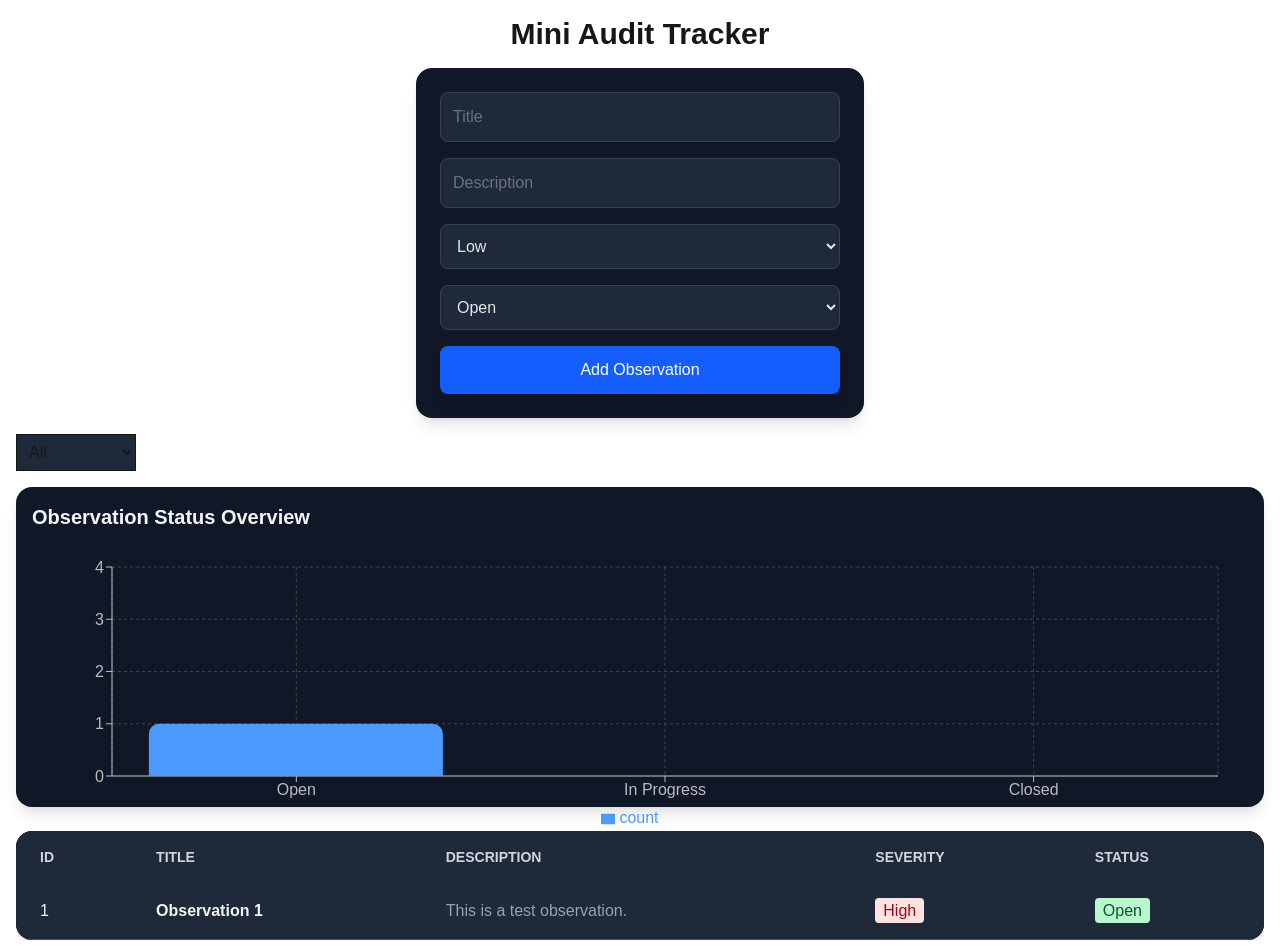
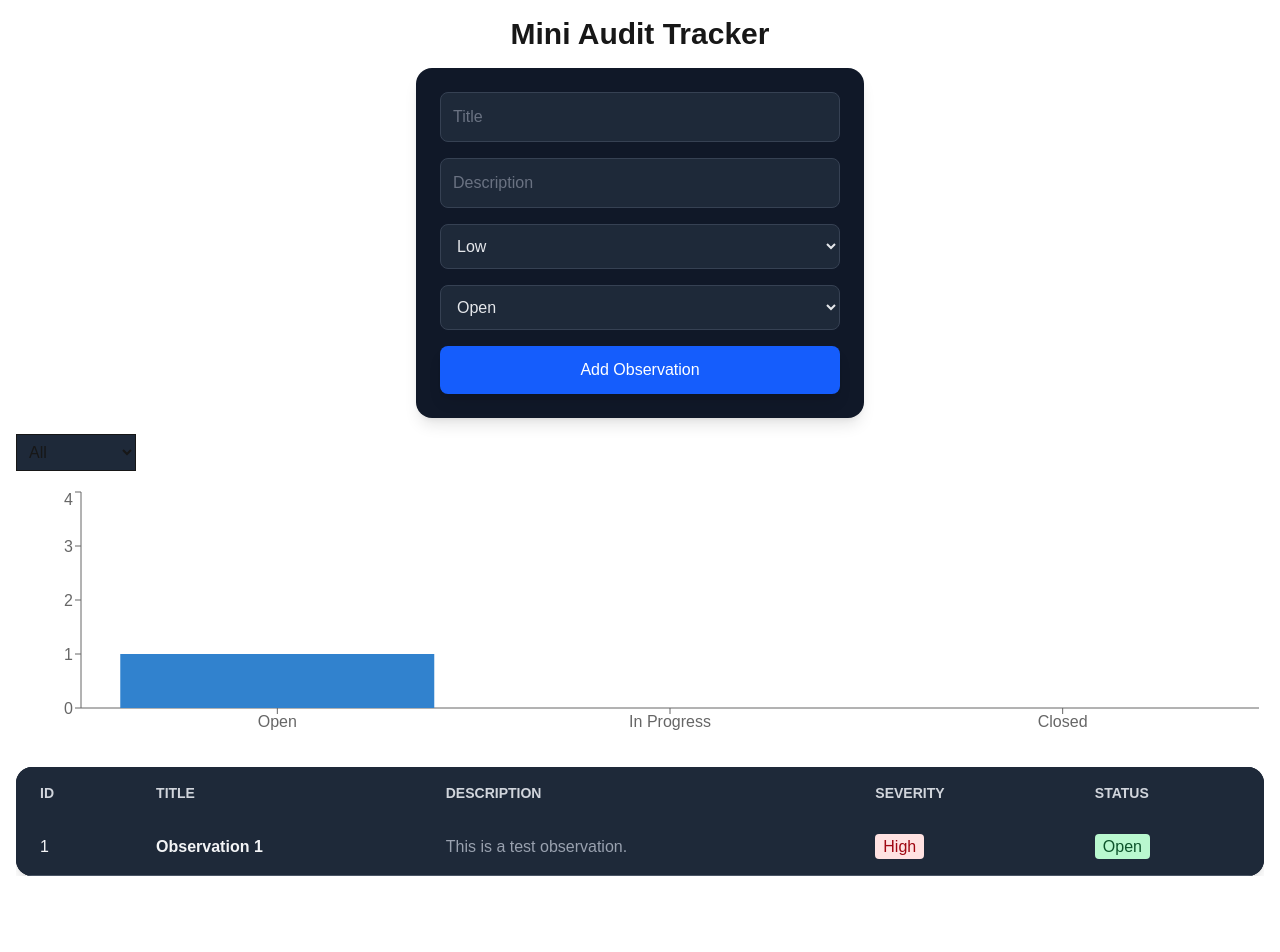
Before and after one commit to Gaurav-Lodhi10/mini-audit-tracker, a Next.js app: page / in a window 1280 px wide. Shown: the top 952 px of the page. After the commit the page ends 892 px from the top, so only its background shows below. Built offline with nearby package versions, Linux system fonts and the light colour scheme.

Commit message:
resolve bug failed to complie

```diff
--- a/components/Chart.tsx
+++ b/components/Chart.tsx
@@ -1,6 +1,8 @@
 'use client';
+
 import React from 'react';
-import { BarChart, Bar, XAxis, YAxis, Tooltip, ResponsiveContainer, CartesianGrid, Legend } from 'recharts';
+import { BarChart, Bar, XAxis, YAxis, Tooltip, ResponsiveContainer } from 'recharts';
+// import { Observation } from '../types';
 import { Observation } from '@/types';
 
 const Chart: React.FC<{ data: Observation[] }> = ({ data }) => {
@@ -10,20 +12,16 @@ const Chart: React.FC<{ data: Observation[] }> = ({ data }) => {
     }));
 
     return (
-        <div className="h-80 bg-gray-900 rounded-2xl p-4 shadow-lg">
-            <h2 className="text-gray-100 text-xl font-semibold mb-4">Observation Status Overview</h2>
+        <div className="h-64">
             <ResponsiveContainer width="100%" height="100%">
-                <BarChart data={counts} margin={{ top: 20, right: 30, left: 20, bottom: 5 }}>
-                    <CartesianGrid strokeDasharray="3 3" stroke="#444" />
-                    <XAxis dataKey="status" stroke="#bbb" />
-                    <YAxis allowDecimals={false} stroke="#bbb" />
-                    <Tooltip contentStyle={{ backgroundColor: '#222', borderColor: '#555', color: '#fff' }} cursor={{ fill: '#333' }} />
-                    <Legend wrapperStyle={{ color: '#ccc' }} />
-                    <Bar dataKey="count" fill="#4c9aff" radius={[10, 10, 0, 0]} />
+                <BarChart data={counts}>
+                    <XAxis dataKey="status" />
+                    <YAxis allowDecimals={false} />
+                    <Tooltip />
+                    <Bar dataKey="count" fill="#3182ce" />
                 </BarChart>
             </ResponsiveContainer>
         </div>
     );
 };
-
 export default Chart;
--- a/components/ObservationForm.tsx
+++ b/components/ObservationForm.tsx
@@ -1,5 +1,6 @@
 'use client';
 import React, { useState } from 'react';
+// import { Observation } from '@/types';
 import { Observation } from '@/types';
 
 interface Props {
```
Also changed, not shown: app/page.tsx (+7 -8 lines), components/ObservationTable.tsx (+1 -32 lines).
